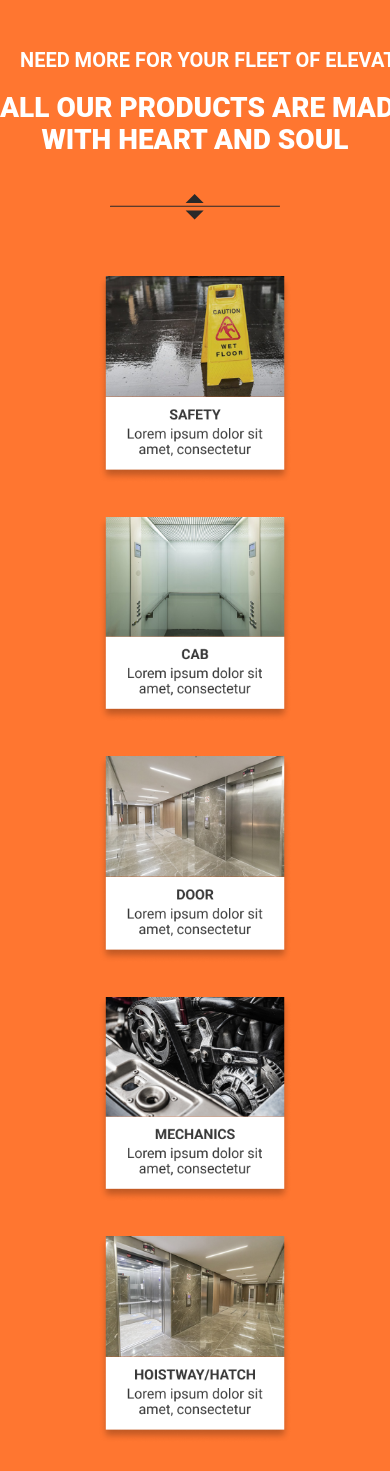
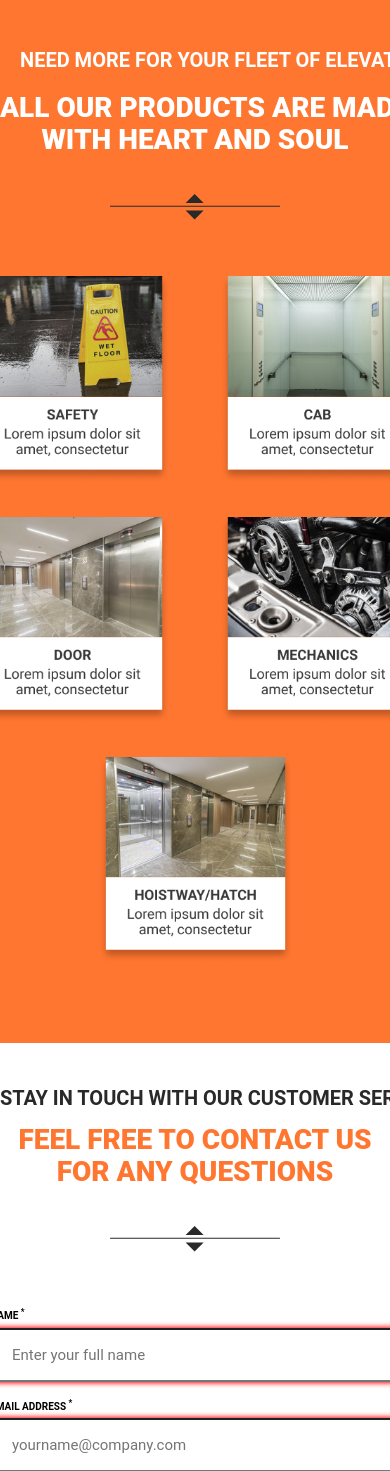
Before and after one commit to Btbdev/Sublight_Engines_Landing_Page, a PHP site: page / in a window 390 px wide; the page is wider, and only the part inside the window is pictured. Shown: the part 3089-4560 px from the top of that part. Run offline with PHP 8.4, Linux system fonts and the light colour scheme.

Commit message:
768px section done!

```diff
--- a/css/main.css
+++ b/css/main.css
@@ -32,8 +32,6 @@ body {
   }
 
 
-
-
   header nav ul li {
     display: inline-flex;
     justify-content: space-evenly;
@@ -47,7 +45,6 @@ body {
     color: #FFFFFF;
     white-space: nowrap;
     padding-right: 65px;
-
   }
 
 /* Show hamburger menu */
@@ -60,8 +57,8 @@ body {
 /* display the bars of the hamburger menu */
 .bar {
     display: block;
-    width: 25px;
-    height: 3px;
+    width: 22px;
+    height: 2px;
     margin: 5px auto;
     -webkit-transition: all 0.3s ease-in-out;
     transition: all 0.3s ease-in-out;
@@ -79,7 +76,7 @@ body {
     }
 
     header img {
-        padding-top: 43px;
+        padding-top: 35px;
         padding-left: 20px;
         max-width: 199px;
         max-height: 37px;
@@ -116,13 +113,8 @@ body {
         width: 100%;
         text-align: left;
         transition: 0.3s;
-
         margin-bottom: 1px;
-        opacity: 0.75;
         /* padding-left: 25px;   */
-
-
-
     }
 
     .nav-menu.show {
@@ -218,8 +210,6 @@ body {
         width: 100%;
         transition: 0.3s;
         margin-bottom: 0px;
-        opacity: 0.85;
-
     }
 
     .nav-link {
@@ -845,6 +835,7 @@ h4 {
     text-align: center;
     text-transform: uppercase;
     color: #FFFFFF;
+    padding-bottom: 20px;
 }
 
 .productImg {
@@ -1006,6 +997,24 @@ h4 {
         padding-top: 70px;
     }
 
+.firstRow {
+        display: flex;
+        width: 100%;
+        justify-content: center;
+}
+
+.secondRow {
+        display: flex;
+        width: 100%;
+        justify-content: center;
+}
+
+.thirdRow {
+        display: flex;
+        width: 100%;
+        justify-content: center;
+}
+
 }
 
 
@@ -1169,6 +1178,7 @@ input[type="text"] {
     color: #A0A0A0;
     padding-left: 20px;
 }
+
 input:invalid {
     box-shadow: 0 0 5px 1px red;
 }
--- a/index.html
+++ b/index.html
@@ -155,11 +155,21 @@
 
                     <div class="productImg">
 
+                        <div class="firstRow">
                         <img alt="safety" class="safety" src="images\product_card.png">
+
                         <img alt="cab" class="cab" src="images\product_card 2.png">
+                        </div>
+
+                        <div class="secondRow">
                         <img alt="door" class="door" src="images\product_card 3.png">
+
                         <img alt="mechanics" class="mechanics" src="images\product_card 4.png">
+                        </div>
+
+                        <div class="thirdRow">
                         <img alt="hoistway" class="hoistway" src="images\product_card 5.png">
+                        </div>
 
                     </div>
 
@@ -189,19 +199,19 @@
                 </div>
 
                 <div class="formulaire">
-                    <form name="subligthForm" action="" onsubmit="return validateForm()" method="post">
+                    <form name="subligthForm" action="" onsubmit="" method="post">
                         <div class="name success error">
                             <label>Name <sup>*</sup></label>
-                            <input type="text" name="name" id="name" class="boxsize" placeholder="Enter your full name" required="required" pattern="^[a-zA-Z'-]+$">
+                            <input type="text" name="name" id="name" class="boxsize" placeholder="Enter your full name" required="required" pattern="^(?![\s.]+$)[a-zA-Z\s.]*$" title="Enter your full name">
                         </div>
                         <div class="email success error">
                             <label>Email address <sup>*</sup></label>
-                            <input type="text" name="email" id="email" class="boxsize" placeholder="yourname@company.com" required="required" pattern="(?:[a-z0-9!#$%&'*+/=?^_`{|}~-]+(?:\.[a-z0-9!#$%&'*+/=?^_`{|}~-]+)*|(?:[\x01-\x08\x0b\x0c\x0e-\x1f\x21\x23-\x5b\x5d-\x7f]|\\[\x01-\x09\x0b\x0c\x0e-\x7f])*)@(?:(?:[a-z0-9](?:[a-z0-9-]*[a-z0-9])?\.)+[a-z0-9](?:[a-z0-9-]*[a-z0-9])?|\[(?:(?:25[0-5]|2[0-4][0-9]|[01]?[0-9][0-9]?)\.){3}(?:25[0-5]|2[0-4][0-9]|[01]?[0-9][0-9]?|[a-z0-9-]*[a-z0-9]:(?:[\x01-\x08\x0b\x0c\x0e-\x1f\x21-\x5a\x53-\x7f]|\\[\x01-\x09\x0b\x0c\x0e-\x7f])+)\])">
+                            <input type="text" name="email" id="email" class="boxsize" placeholder="yourname@company.com" required="required" pattern="(?:[a-z0-9!#$%&'*+/=?^_`{|}~-]+(?:\.[a-z0-9!#$%&'*+/=?^_`{|}~-]+)*|(?:[\x01-\x08\x0b\x0c\x0e-\x1f\x21\x23-\x5b\x5d-\x7f]|\\[\x01-\x09\x0b\x0c\x0e-\x7f])*)@(?:(?:[a-z0-9](?:[a-z0-9-]*[a-z0-9])?\.)+[a-z0-9](?:[a-z0-9-]*[a-z0-9])?|\[(?:(?:25[0-5]|2[0-4][0-9]|[01]?[0-9][0-9]?)\.){3}(?:25[0-5]|2[0-4][0-9]|[01]?[0-9][0-9]?|[a-z0-9-]*[a-z0-9]:(?:[\x01-\x08\x0b\x0c\x0e-\x1f\x21-\x5a\x53-\x7f]|\\[\x01-\x09\x0b\x0c\x0e-\x7f])+)\])" title="Format : yourname@company.com">
                         </div>
                         <div class="holder">
                             <div class="phone success error">
                                 <label>Phone number</label>
-                                <input type="text" name="phone" id="phone" class="boxsize" placeholder="0 (000) 000 -0000" pattern="^(\+\d{1}\s)?\({3})?[\s.-]\d{3}[\s.-]\d{4}$">
+                                <input type="text" name="phone" id="phone" class="boxsize" placeholder="0 (000) 000 -0000" required="required" pattern="^[0-9]{1} ?[(]?[0-9]{3}[)]\s?[0-9]{3}[-\s]?[0-9]{4,6}$" title="Format: 0 (000) 000-0000">
                             </div>
                             <div class="language">
                                 <label for="language">Preferred language</label>
--- a/js/main.js
+++ b/js/main.js
@@ -1,3 +1,5 @@
+// To animate the hamburger menu
+
 const hamburger = document.querySelector('.hamburger');
 const navMenu = document.querySelector('.nav-menu');
 
@@ -10,4 +12,4 @@ document.querySelectorAll('.nav-link').forEach(n =>
     n.addEventListener('click', () => {
         hamburger.classList.remove('active');
         navMenu.classList.remove('active');
-    }))
+    }));
```
